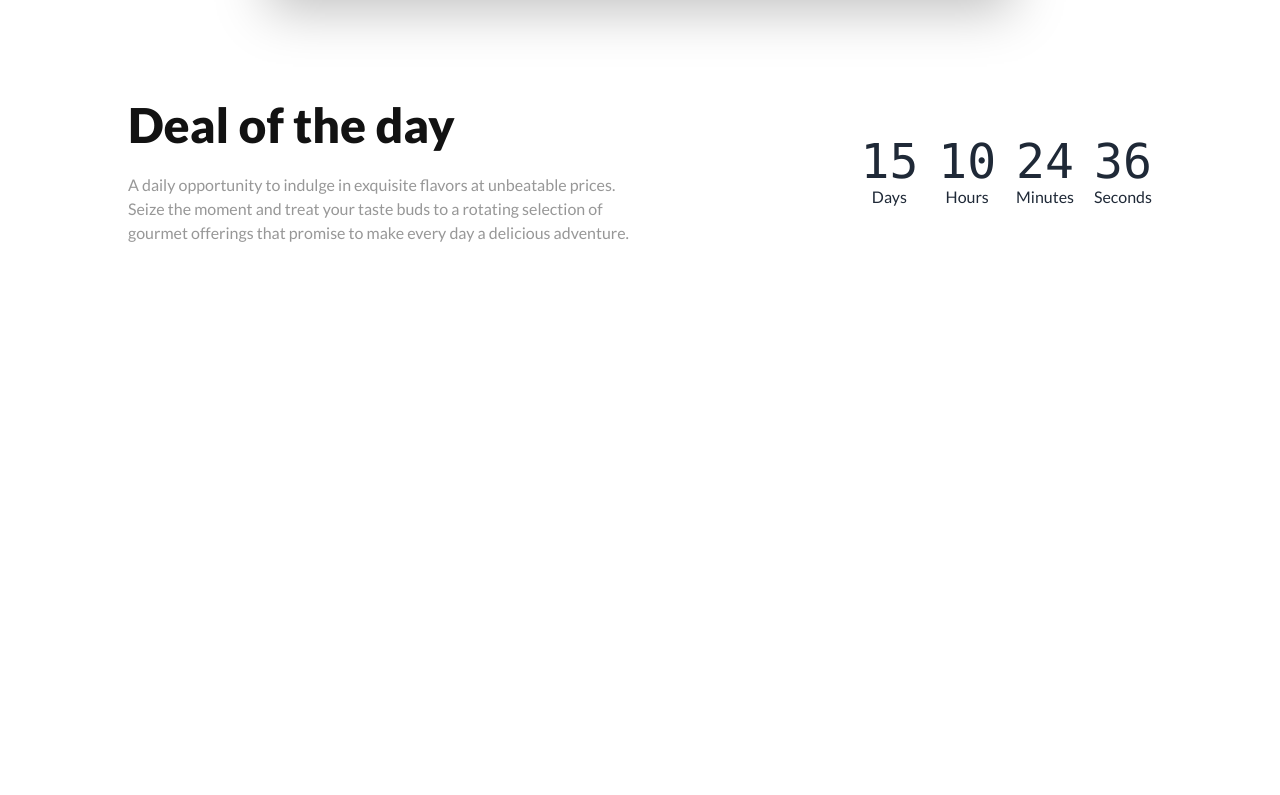
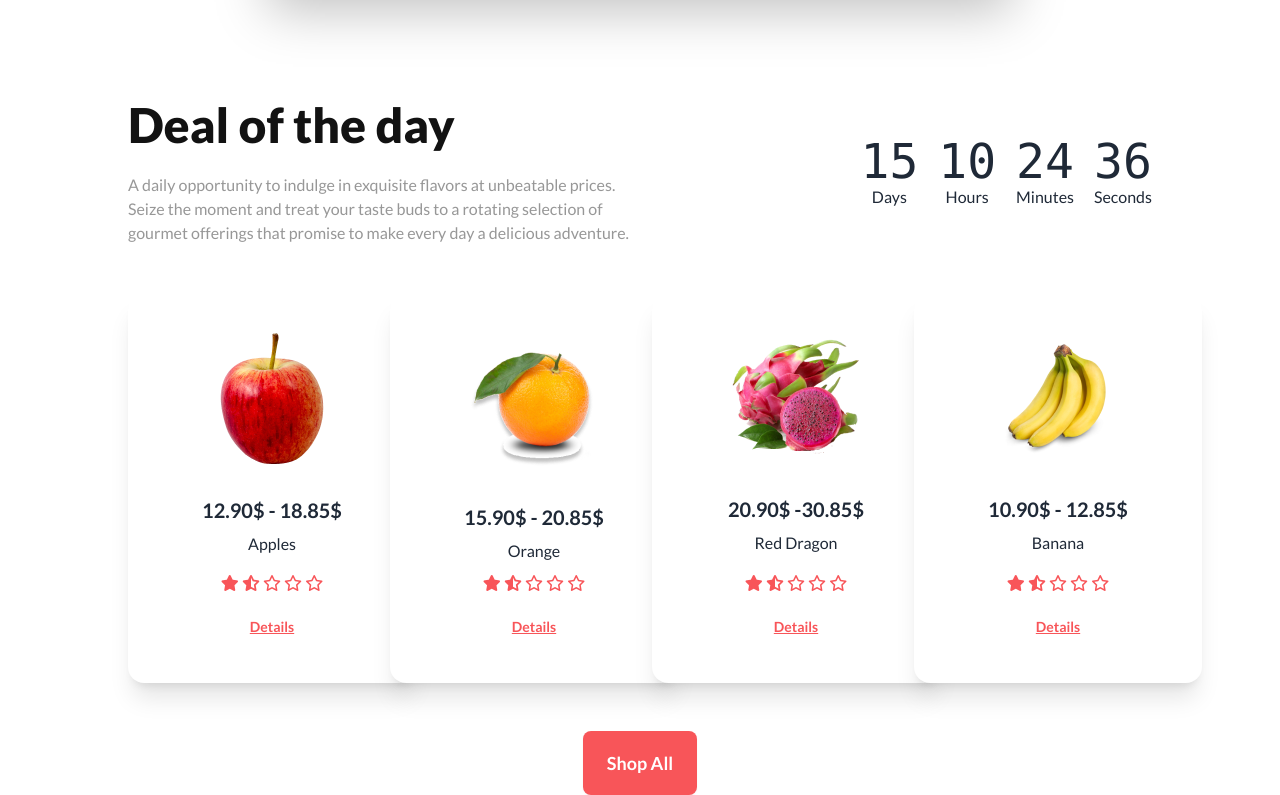
Before and after one commit to arnabw/fruit-burst, a plain HTML site: page index.html in a window 1280 px wide. Shown: the part 917-1712 px from the top of the page. Before the commit the page ends 1162 px from the top, so only its background shows below. Drawn offline with nearby package versions, Linux system fonts and the light colour scheme.

```diff
--- a/index.html
+++ b/index.html
@@ -236,6 +236,97 @@
                     </div>
                 </div>
             </section>
+            <!-- Highlight Fruit Section -->
+            <section class="mt-5 lg:mt-12">
+                <div class="flex flex-col items-center gap-6 lg:gap-12">
+                    <!-- Fruit -->
+                    <div class="grid grid-cols-1 md:grid-cols-2 lg:grid-cols-4 gap-6">
+                        <!-- Apple  -->
+                        <div class="card w-72 bg-base-100 shadow-xl">
+                            <figure class="px-10 pt-10">
+                                <img src="./images/fruit6.png" alt="Shoes" class="rounded-xl" />
+                            </figure>
+                            <div class="card-body items-center text-center">
+                                <h2 class="card-title">12.90$ - 18.85$</h2>
+                                <p>Apples</p>
+                                <div class="card-actions flex flex-col items-center">
+                                    <div class="text-themeClr">
+                                        <i class="fa-solid fa-star"></i>
+                                        <i class="fa-solid fa-star-half-stroke"></i>
+                                        <i class="fa-regular fa-star"></i>
+                                        <i class="fa-regular fa-star"></i>
+                                        <i class="fa-regular fa-star"></i>
+                                    </div>
+                                    <button class="btn btn-active btn-link text-themeClr">Details</button>
+                                </div>
+                            </div>
+                        </div>
+                        <!-- Orange  -->
+                        <div class="card w-72 bg-base-100 shadow-xl">
+                            <figure class="px-10 pt-10">
+                                <img src="./images/fruit7.png" alt="Orange" class="rounded-xl" />
+                            </figure>
+                            <div class="card-body items-center text-center">
+                                <h2 class="card-title">15.90$ - 20.85$</h2>
+                                <p>Orange</p>
+                                <div class="card-actions flex flex-col items-center">
+                                    <div class="text-themeClr">
+                                        <i class="fa-solid fa-star"></i>
+                                        <i class="fa-solid fa-star-half-stroke"></i>
+                                        <i class="fa-regular fa-star"></i>
+                                        <i class="fa-regular fa-star"></i>
+                                        <i class="fa-regular fa-star"></i>
+                                    </div>
+                                    <button class="btn btn-active btn-link text-themeClr">Details</button>
+                                </div>
+                            </div>
+                        </div>
+                        <!-- Red Dragon  -->
+                        <div class="card w-72 bg-base-100 shadow-xl">
+                            <figure class="px-10 pt-10">
+                                <img src="./images/fruit8.png" alt="Red Dragon" class="rounded-xl" />
+                            </figure>
+                            <div class="card-body items-center text-center">
+                                <h2 class="card-title">20.90$ -30.85$</h2>
+                                <p>Red Dragon</p>
+                                <div class="card-actions flex flex-col items-center">
+                                    <div class="text-themeClr">
+                                        <i class="fa-solid fa-star"></i>
+                                        <i class="fa-solid fa-star-half-stroke"></i>
+                                        <i class="fa-regular fa-star"></i>
+                                        <i class="fa-regular fa-star"></i>
+                                        <i class="fa-regular fa-star"></i>
+                                    </div>
+                                    <button class="btn btn-active btn-link text-themeClr">Details</button>
+                                </div>
+                            </div>
+                        </div>
+                        <!-- Banana  -->
+                        <div class="card w-72 bg-base-100 shadow-xl">
+                            <figure class="px-10 pt-10">
+                                <img src="./images/fruit9.png" alt="Banana" class="rounded-xl" />
+                            </figure>
+                            <div class="card-body items-center text-center">
+                                <h2 class="card-title">10.90$ - 12.85$</h2>
+                                <p>Banana</p>
+                                <div class="card-actions flex flex-col items-center">
+                                    <div class="text-themeClr">
+                                        <i class="fa-solid fa-star"></i>
+                                        <i class="fa-solid fa-star-half-stroke"></i>
+                                        <i class="fa-regular fa-star"></i>
+                                        <i class="fa-regular fa-star"></i>
+                                        <i class="fa-regular fa-star"></i>
+                                    </div>
+                                    <button class="btn btn-active btn-link text-themeClr">Details</button>
+                                </div>
+                            </div>
+                        </div>
+                    </div>
+                    <button
+                        class="btn btn-xs sm:btn-sm md:btn-md lg:btn-lg bg-themeClr border-none hover:bg-transparent hover:text-themeClr text-white">Shop
+                        All</button>
+                </div>
+            </section>
         </div>
     </main>
 
```
